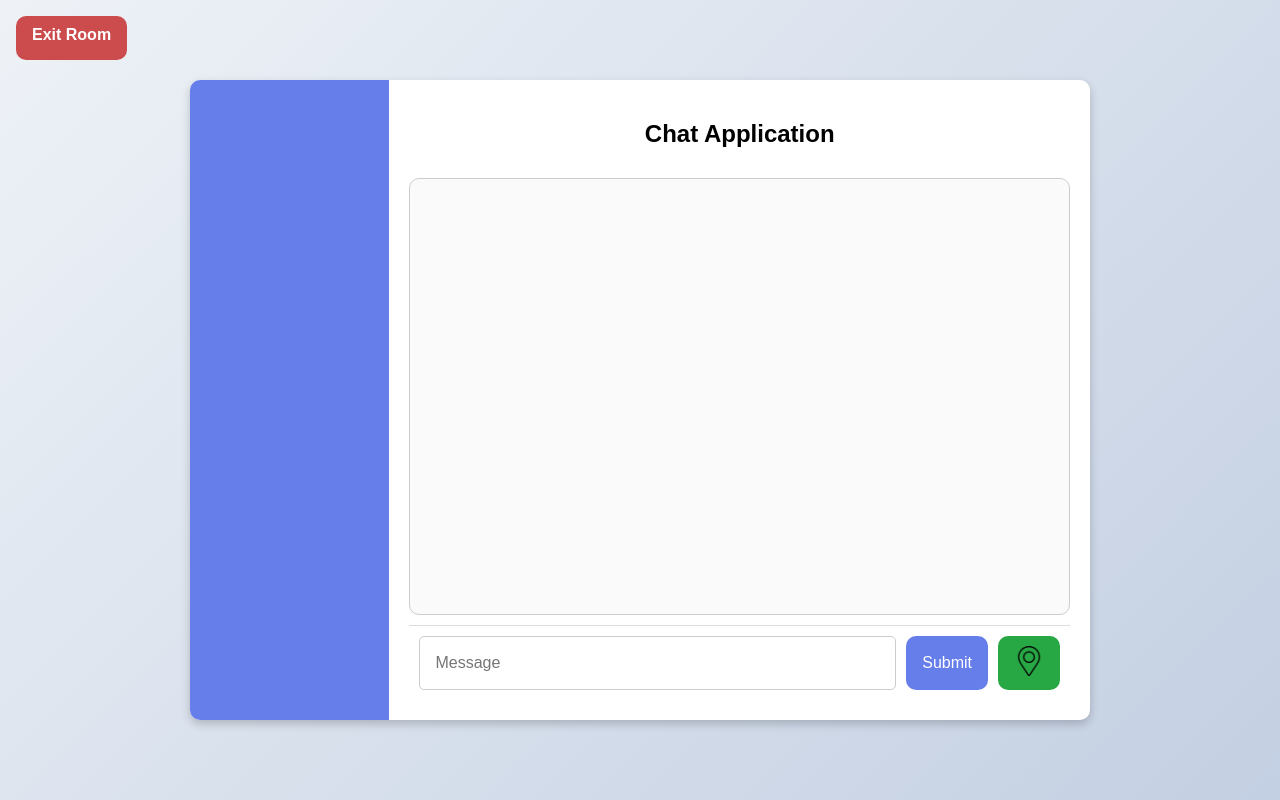
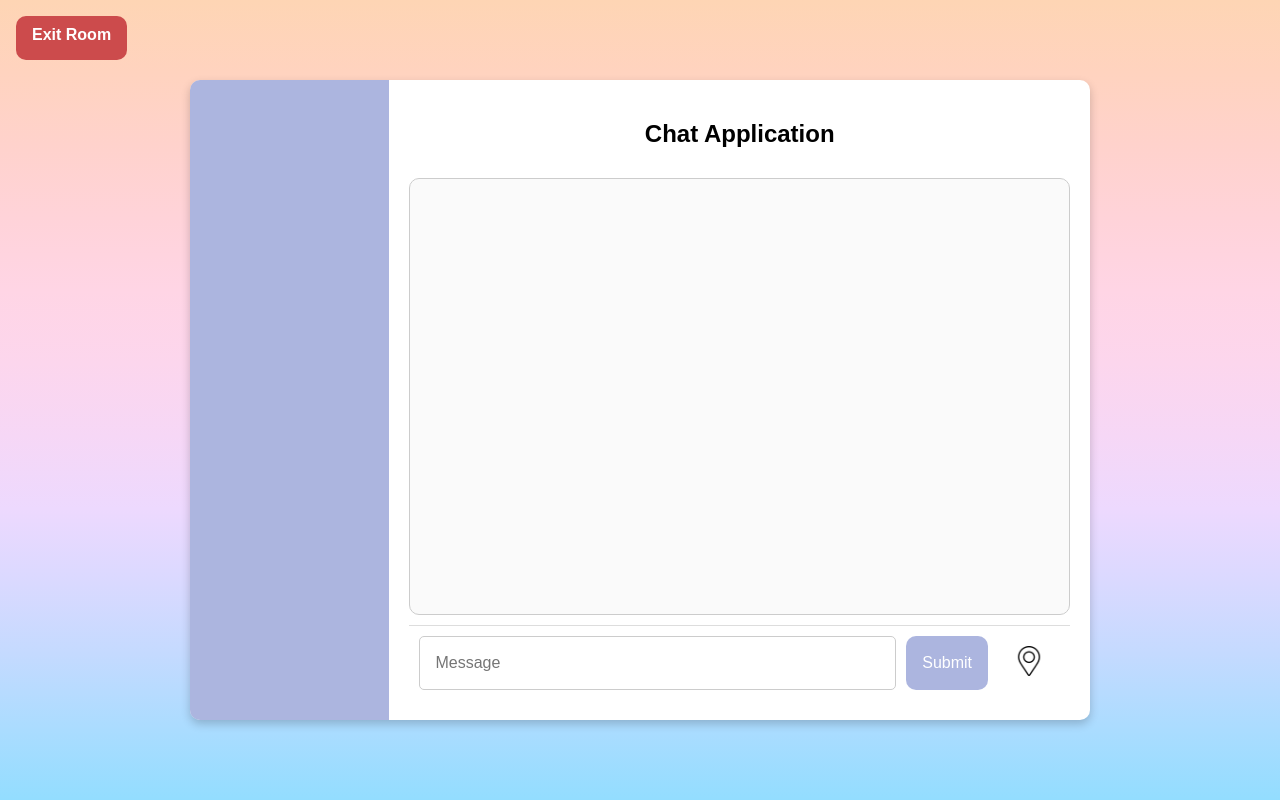
Before and after one commit to kutay-kasman/Chat-App, a website: page public/chat.html in a window 1280 px wide. Drawn offline with nearby package versions, Linux system fonts and the light colour scheme; no server answers.

Commit message:
color changes

```diff
--- a/public/css/home-page.css
+++ b/public/css/home-page.css
@@ -7,7 +7,7 @@
 
 body {
     font-family: Arial, sans-serif;
-    background-image: linear-gradient(to right top, #c199b0, #bf9aba, #b99bc5, #af9ed0, #a1a2db, #979de1, #8b99e6, #7c95ec, #7d85ec, #8572e9, #925ce2, #a13ed6);
+    background-image: linear-gradient(to bottom, #ff851e, #ff793d, #ff6f56, #ff696c, #ff6780, #f76290, #eb60a0, #dc61ae, #bb61ba, #9362c1, #6263c2,#0063bc);
     margin: 0;
     min-height: 100vh;
     padding: 0;
@@ -50,7 +50,7 @@ body {
 
 /* Form Box Styling */
 .centered-form__box {
-    background: white;
+    background-color: rgba(255, 255, 255, 0.5);
     padding: 2rem;
     border-radius: 8px;
     box-shadow: 0 4px 10px rgba(0, 0, 0, 0.1);
--- a/public/css/rooms.css
+++ b/public/css/rooms.css
@@ -21,7 +21,7 @@ html {
 
 body {
     font-family: Arial, sans-serif;
-    background-image: linear-gradient(to right top, #c199b0, #bf9aba, #b99bc5, #af9ed0, #a1a2db, #979de1, #8b99e6, #7c95ec, #7d85ec, #8572e9, #925ce2, #a13ed6);
+    background-image: linear-gradient(to bottom, #ff851e, #ff793d, #ff6f56, #ff696c, #ff6780, #f76290, #eb60a0, #dc61ae, #bb61ba, #9362c1, #6263c2,#0063bc);
     margin: 0;
     display: flex;
     justify-content: center;
--- a/public/css/styles.css
+++ b/public/css/styles.css
@@ -1,8 +1,8 @@
 /* CSS Variables */
 :root {
-    --primary-color: #667eea;
+    --primary-color: rgba(137, 150, 210, 0.7);
     --primary-hover: #5646a0;
-    --success-color: #28a745;
+    --success-color: white;
     --success-hover: #218838;
     --danger-color: #cc4b4c;
     --danger-hover: #a93233;
@@ -23,7 +23,7 @@ html {
 
 body {
     font-family: Arial, sans-serif;
-    background-image: linear-gradient(135deg, #eef2f7 0%, #c3cfe2 100%);
+    background-image: linear-gradient(to bottom, #fed5b4, #ffd3bf, #ffd2cc, #ffd3d9, #ffd5e5, #fcd6ed, #f6d7f6, #edd9fe, #dad9ff, #c4daff, #abdcff,#93ddff);
     margin: 0;
     padding: 0;
     display: flex;
```
